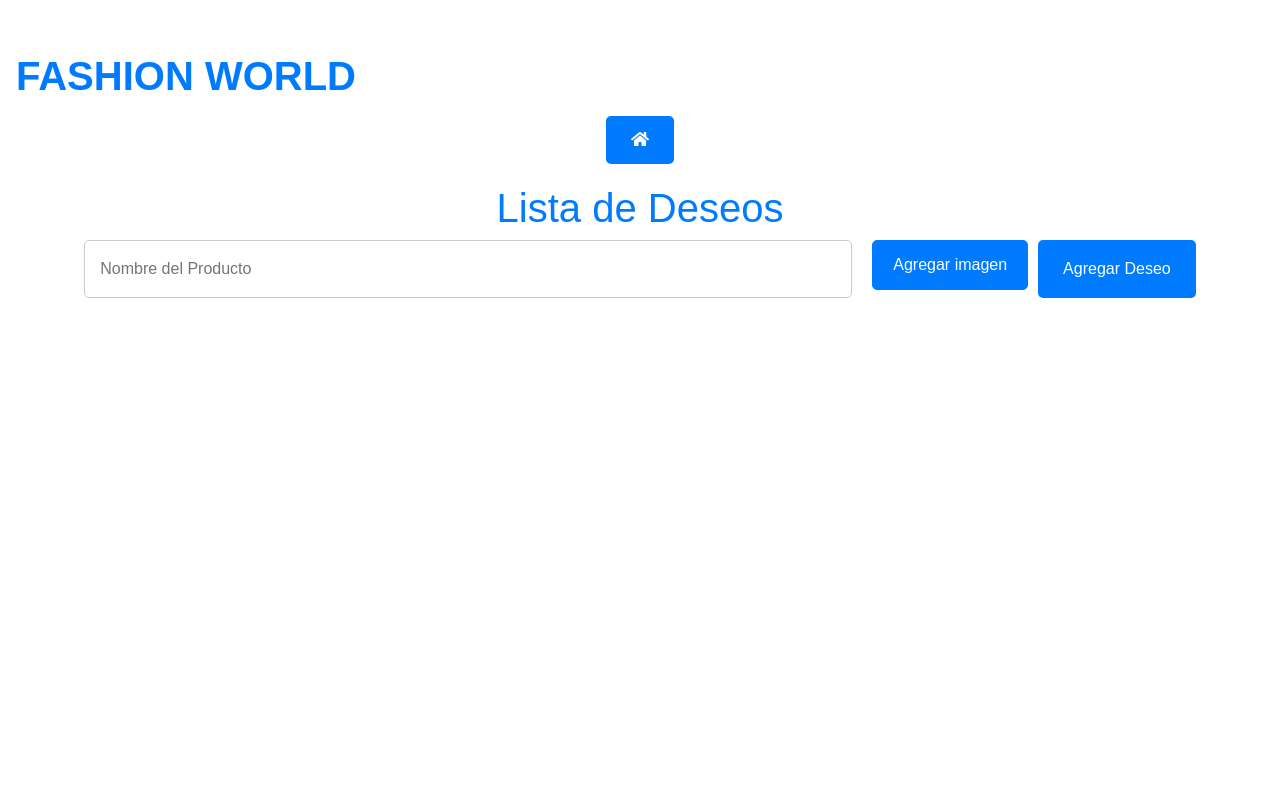
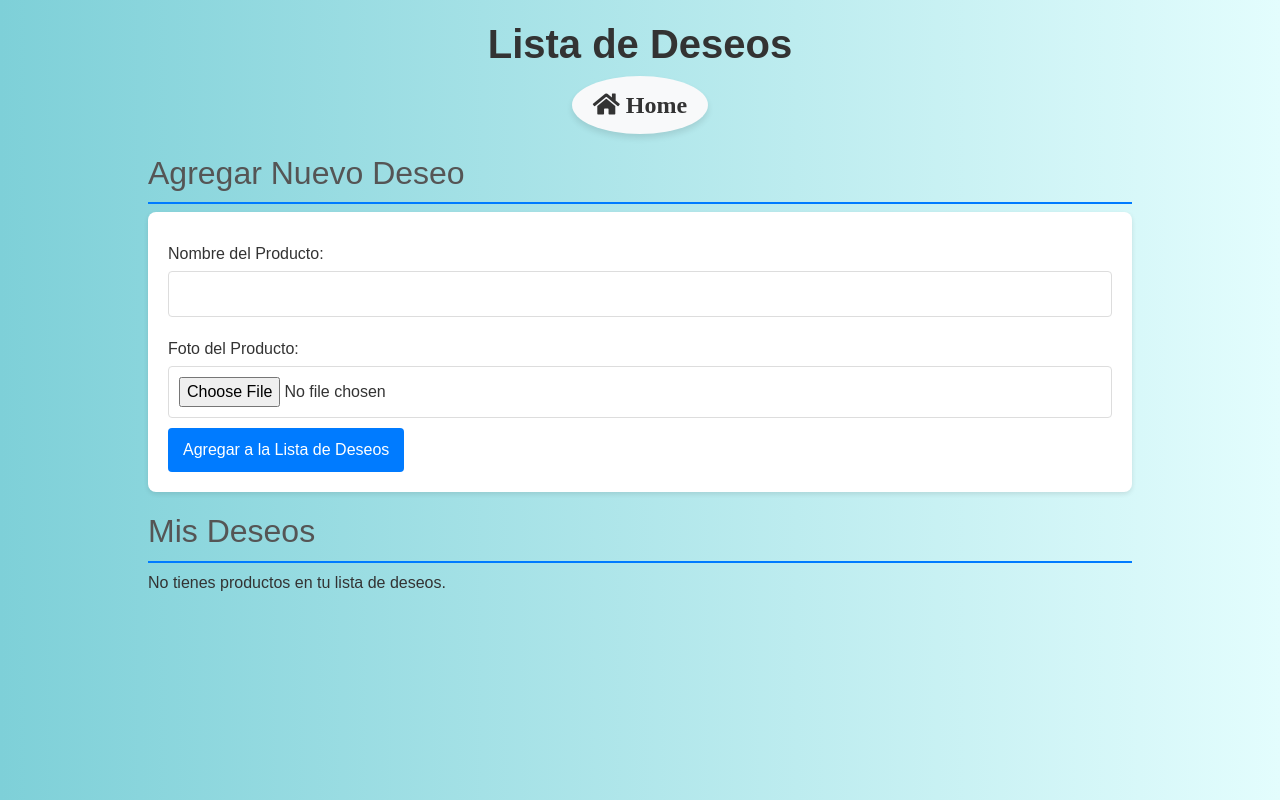
Before and after one commit to mayra760/fashionWorld, a PHP site: page /fashionWorld/facturacion/lista_deseos.php in a window 1280 px wide. Run offline with PHP 8.4, Linux system fonts and the light colour scheme; tables that the repository leaves empty hold one stand-in row (values such as "Sample post"); some libraries are stand-ins or nearby versions.

Commit message:
Add files via upload

```diff
--- /dev/null
+++ b/css/listaDeseos.css
@@ -0,0 +1,134 @@
+
+body {
+    font-family: Arial, sans-serif;
+    margin: 0;
+    padding: 0;
+    background-color: #f4f4f9;
+}
+
+.container {
+    width: 80%;
+    margin: 0 auto;
+    padding: 20px;
+}
+
+h1 {
+    color: #333;
+    text-align: center;
+}
+
+h2 {
+    color: #555;
+    margin-top: 20px;
+    border-bottom: 2px solid #007BFF;
+    padding-bottom: 10px;
+}
+
+form {
+    background: #fff;
+    padding: 20px;
+    border-radius: 8px;
+    box-shadow: 0 2px 5px rgba(0, 0, 0, 0.1);
+    margin-bottom: 20px;
+}
+
+form label {
+    display: block;
+    margin: 10px 0 5px;
+    color: #333;
+}
+
+form input[type="text"],
+form input[type="file"] {
+    width: 100%;
+    padding: 10px;
+    border: 1px solid #ddd;
+    border-radius: 4px;
+    margin-bottom: 10px;
+}
+
+form button {
+    background-color: #007BFF;
+    color: #fff;
+    border: none;
+    padding: 10px 15px;
+    border-radius: 4px;
+    cursor: pointer;
+    font-size: 16px;
+}
+
+form button:hover {
+    background-color: #0056b3;
+}
+
+.deseos {
+    display: flex;
+    flex-wrap: wrap;
+    gap: 20px;
+}
+
+.deseo {
+    background: #fff;
+    border: 1px solid #ddd;
+    border-radius: 8px;
+    padding: 15px;
+    box-shadow: 0 2px 5px rgba(0, 0, 0, 0.1);
+    flex: 1;
+    max-width: calc(33% - 20px);
+}
+
+.deseo img {
+    width: 100%;
+    height: auto;
+    border-radius: 8px;
+    margin-bottom: 10px;
+}
+
+.deseo .nombre {
+    font-size: 18px;
+    font-weight: bold;
+    color: #333;
+    margin-bottom: 10px;
+}
+
+.deseo .acciones {
+    text-align: right;
+}
+
+.deseo form {
+    display: inline;
+    margin: 0;
+}
+
+.deseo button {
+    background-color: #dc3545;
+    border: none;
+    padding: 8px 12px;
+    color: #fff;
+    border-radius: 4px;
+    cursor: pointer;
+    font-size: 14px;
+}
+
+.deseo button:hover {
+    background-color: #c82333;
+}
+
+.mensaje {
+    padding: 10px;
+    border-radius: 4px;
+    margin-bottom: 20px;
+    text-align: center;
+}
+
+.mensaje.exito {
+    background-color: #d4edda;
+    color: #155724;
+    border: 1px solid #c3e6cb;
+}
+
+.mensaje.error {
+    background-color: #f8d7da;
+    color: #721c24;
+    border: 1px solid #f5c6cb;
+}
--- a/css/ofertaVis.css
+++ b/css/ofertaVis.css
@@ -62,3 +62,36 @@
     border-radius: 5px;
     font-size: 1em;
 }
+
+/*estilo de la casita de la vista para regresar al inicio*/
+
+.producto img {
+    width: 80%;
+    height: 60%;
+    transition: transform 0.1s ease;
+}
+.producto:hover {
+    transform: scale(1.1);
+}
+.producto:hover img {
+    transform: scale(2.2);
+}
+
+/************************* */
+.btn-home {
+display: inline-block;
+font-size: 24px;
+padding: 10px 20px;
+border-radius: 50%;
+background-color: #f8f9fa;
+color: #333;
+text-align: center;
+text-decoration: none;
+box-shadow: 0px 4px 6px rgba(0, 0, 0, 0.1);
+transition: background-color 0.3s ease, color 0.3s ease;
+}
+
+.btn-home:hover {
+background-color: #007bff;
+color: #fff;
+}
--- a/facturacion/funciones_deseos.php
+++ b/facturacion/funciones_deseos.php
@@ -1,45 +1,56 @@
 <?php
-include '../method/db_fashion/cb.php'; // Asegúrate de que este es el archivo correcto
 
 class Deseos {
-    public static function agregarDeseo($documento_usuario, $nombre_producto, $foto_referencia) {
-        global $conexion; // Usa la conexión global desde el archivo de conexión
-        $stmt = $conexion->prepare("INSERT INTO tb_lista_deseos (documento_usuario, nombre_producto, foto_referencia) VALUES (?, ?, ?)");
-        $stmt->bind_param("iss", $documento_usuario, $nombre_producto, $foto_referencia);
-        $stmt->execute();
-        $stmt->close();
+    private static $db;
+
+    // Método para establecer la conexión a la base de datos
+    public static function setDb($database) {
+        self::$db = $database;
     }
 
-    public static function obtenerDeseos($documento) {
-        global $conexion; // Usa la conexión global
-        $stmt = $conexion->prepare("SELECT * FROM tb_lista_deseos WHERE documento = ?" );
-        $stmt->bind_param("i", $documento);
-        $stmt->execute();
-        $result = $stmt->get_result();
-        $deseos = $result->fetch_all(MYSQLI_ASSOC);
-        $stmt->close();
-        return $deseos;
+    // Método para agregar un producto a la lista de deseos
+    public static function agregarDeseo($documento, $nombreProducto, $fotoReferencia) {
+        if (self::$db === null) {
+            throw new Exception("La conexión a la base de datos no está establecida.");
+        }
+        $sql = "INSERT INTO tb_lista_deseos (documento, nombre_producto, foto_referencia)
+                VALUES (?, ?, ?)";
+        $stmt = self::$db->prepare($sql);
+        if ($stmt === false) {
+            throw new Exception("Error en la preparación de la consulta: " . self::$db->error);
+        }
+        $stmt->bind_param("sss", $documento, $nombreProducto, $fotoReferencia);
+        return $stmt->execute();
     }
 
-    public static function actualizarDeseo($id_deseo, $nombre_producto, $foto_referencia) {
-        global $conexion; // Usa la conexión global
-        if ($foto_referencia) {
-            $stmt = $conexion->prepare("UPDATE tb_lista_deseos SET nombre_producto = ?, foto_referencia = ? WHERE id_deseo = ?");
-            $stmt->bind_param("ssi", $nombre_producto, $foto_referencia, $id_deseo);
-        } else {
-            $stmt = $conexion->prepare("UPDATE tb_lista_deseos SET nombre_producto = ? WHERE id_deseo = ?");
-            $stmt->bind_param("si", $nombre_producto, $id_deseo);
+    // Método para obtener todos los deseos de un usuario
+    public static function obtenerDeseos($documento) {
+        if (self::$db === null) {
+            throw new Exception("La conexión a la base de datos no está establecida.");
         }
+        $sql = "SELECT id_deseo, nombre_producto, foto_referencia
+                FROM tb_lista_deseos WHERE documento = ?";
+        $stmt = self::$db->prepare($sql);
+        if ($stmt === false) {
+            throw new Exception("Error en la preparación de la consulta: " . self::$db->error);
+        }
+        $stmt->bind_param("s", $documento);
         $stmt->execute();
-        $stmt->close();
+        return $stmt->get_result();
     }
 
-    public static function eliminarDeseo($id_deseo) {
-        global $conexion; // Usa la conexión global
-        $stmt = $conexion->prepare("DELETE FROM tb_lista_deseos WHERE id_deseo = ?");
-        $stmt->bind_param("i", $id_deseo);
-        $stmt->execute();
-        $stmt->close();
+    // Método para eliminar un deseo por su ID
+    public static function eliminarDeseo($idDeseo) {
+        if (self::$db === null) {
+            throw new Exception("La conexión a la base de datos no está establecida.");
+        }
+        $sql = "DELETE FROM tb_lista_deseos WHERE id_deseo = ?";
+        $stmt = self::$db->prepare($sql);
+        if ($stmt === false) {
+            throw new Exception("Error en la preparación de la consulta: " . self::$db->error);
+        }
+        $stmt->bind_param("i", $idDeseo);
+        return $stmt->execute();
     }
 }
 ?>
--- a/facturacion/lista_deseos.php
+++ b/facturacion/lista_deseos.php
@@ -1,39 +1,27 @@
 <?php
-include 'funciones_deseos.php';
+require_once 'funciones_deseos.php'; // Asegúrate de que la ruta sea correcta
 
-// Configura la conexión a la base de datos
-include('../method/db_fashion/cb.php');
+// Establece la conexión a la base de datos
+$host = 'localhost';
+$user = 'root';
+$password = 'root';
+$database = 'fw';
 
-session_start();
-$documento = 4;
-$mensaje = "";
+$conn = new mysqli($host, $user, $password, $database);
 
-
-// Manejo de formulario
-if ($_SERVER['REQUEST_METHOD'] === 'POST') {
-    if (isset($_POST['agregar'])) {
-        $nombre_producto = $_POST['nombre_producto'];
-        $foto_referencia = $_FILES['foto_referencia']['name'];
-        move_uploaded_file($_FILES['foto_referencia']['tmp_name'], "imagenes/" . $foto_referencia);
-        Deseos::agregarDeseo($documento, $nombre_producto, $foto_referencia);
-        $mensaje = "Deseo agregado con éxito.";
-    } elseif (isset($_POST['actualizar'])) {
-        $id_deseo = $_POST['id_deseo'];
-        $nombre_producto = $_POST['nombre_producto'];
-        $foto_referencia = $_FILES['foto_referencia']['name'];
-        if ($foto_referencia) {
-            move_uploaded_file($_FILES['foto_referencia']['tmp_name'], "imagenes/" . $foto_referencia);
-        }
-        Deseos::actualizarDeseo($id_deseo, $nombre_producto, $foto_referencia);
-        $mensaje = "Deseo actualizado con éxito.";
-    } elseif (isset($_POST['eliminar'])) {
-        $id_deseo = $_POST['id_deseo'];
-        Deseos::eliminarDeseo($id_deseo);
-        $mensaje = "Deseo eliminado con éxito.";
-    }
+// Verifica si hay algún error en la conexión
+if ($conn->connect_error) {
+    die("Error de conexión: " . $conn->connect_error);
 }
 
-$deseos = Deseos::obtenerDeseos($documento);
+// Establecer la conexión en la clase Deseos
+Deseos::setDb($conn);
+
+$documentoUsuario = "123456789"; // Este valor debe ser dinámico según el usuario logueado
+$deseos = Deseos::obtenerDeseos($documentoUsuario);
+
+// Obtener mensaje de confirmación, si existe
+$mensaje = isset($_GET['mensaje']) ? htmlspecialchars($_GET['mensaje']) : '';
 ?>
 
 <!DOCTYPE html>
@@ -41,66 +29,51 @@
 <head>
     <meta charset="UTF-8">
     <meta name="viewport" content="width=device-width, initial-scale=1.0">
+    <title>Lista de Deseos</title>
     <link href="https://stackpath.bootstrapcdn.com/bootstrap/4.4.1/css/bootstrap.min.css" rel="stylesheet">
     <link href="https://cdnjs.cloudflare.com/ajax/libs/font-awesome/5.10.0/css/all.min.css" rel="stylesheet">
-    <title>Lista de Deseos</title>
-    <link rel="stylesheet" href="../css/styles_deseos.css">
+    <link href="../css/listaDeseos.css" rel="stylesheet">
+    <link href="../css/ofertaVis.css" rel="stylesheet">
 </head>
-<body><br>
-<nav class="nav">
-    <li class="nav-item">
-        <a class="nav-link active" href="#"><h1><B>FASHION WORLD</B></h1></a>
-    </li>
-</nav>
-<center><a href="../usuarios/navUser.php" class="btn btn-home"><i class="fas fa-home"></i></a></center>
-
-<h1>Lista de Deseos</h1>
-
-
-
-    <!-- Mensaje de confirmación -->
-    <div id="mensaje" class="mensaje"><?php echo $mensaje; ?></div>
-
-<!-- Formulario para agregar deseos -->
-    <form class="form-deseos" action="lista_deseos.php" method="POST" enctype="multipart/form-data">
-        <input type="text" name="nombre_producto" placeholder="Nombre del Producto" required>
-        <input type="file" name="foto_referencia" id="foto_referencia">
-        <label for="foto_referencia" class="custom-file-upload">Agregar imagen</label>
-        <button class="btn" type="submit" name="agregar">Agregar Deseo</button>
-    </form>
-
-
-    <ul>
-    <?php foreach ($deseos as $deseo): ?>
-    <li>
-        <h3><?php echo htmlspecialchars($deseo['nombre_producto']); ?></h3>
-        <?php if ($deseo['foto_referencia']): ?>
-            <img src="imagenes/<?php echo htmlspecialchars($deseo['foto_referencia']); ?>" alt="Foto de Referencia">
+<body>
+    <div class="container">
+        <h1>Lista de Deseos</h1>
+        <center><a href="../usuarios/navUser.php" class="btn btn-home"><i class="fas fa-home"> Home</i></a></center>
+        <?php if ($mensaje): ?>
+            <div class="mensaje <?php echo strpos($mensaje, 'Error') === false ? 'exito' : 'error'; ?>">
+                <?php echo $mensaje; ?>
+            </div>
         <?php endif; ?>
 
-        <!-- Formulario para actualizar o eliminar deseo -->
-        <form action="lista_deseos.php" method="POST" enctype="multipart/form-data">
-                <input type="hidden" name="id_deseo" value="<?php echo $deseo['id_deseo']; ?>">
-                <input type="text" name="nombre_producto" value="<?php echo htmlspecialchars($deseo['nombre_producto']); ?>" required>
-                <input type="file" name="foto_referencia" id="foto_referencia_<?php echo $deseo['id_deseo']; ?>">
-                <div>
-                    <label for="foto_referencia_<?php echo $deseo['id_deseo']; ?>" class="custom-file-upload">Agregar imagen</label>
-                    <button class="btn btn-primary" type="submit" name="actualizar">Actualizar Deseo</button>
-                    <button class="btn btn-danger" type="submit" name="eliminar">Eliminar Deseo</button>
-                </div>
-            </form>
-    <?php endforeach; ?>
-    </ul>
-    <script>
-        // Mostrar mensaje de confirmación si existe
-        const mensaje = document.getElementById('mensaje');
-        if (mensaje.textContent.trim() !== "") {
-            mensaje.style.display = 'block';
-            setTimeout(() => {
-                mensaje.style.display = 'none';
-            }, 3000);
-        }
-    </script>
+        <h2>Agregar Nuevo Deseo</h2>
+        <form action="controladorDeseo.php" method="post" enctype="multipart/form-data">
+            <input type="hidden" name="documento" value="<?php echo htmlspecialchars($documentoUsuario); ?>">
+            <label for="nombre_producto">Nombre del Producto:</label>
+            <input type="text" name="nombre_producto" required>
+            <label for="foto_referencia">Foto del Producto:</label>
+            <input type="file" name="foto_referencia" accept="image/*" required>
+            <button type="submit" name="accion" value="agregar">Agregar a la Lista de Deseos</button>
+        </form>
 
+        <h2>Mis Deseos</h2>
+        <?php if ($deseos->num_rows > 0): ?>
+            <div class="deseos">
+                <?php while ($deseo = $deseos->fetch_assoc()): ?>
+                    <div class="deseo">
+                        <img src="<?php echo htmlspecialchars($deseo['foto_referencia']); ?>" alt="Foto del Producto">
+                        <div class="nombre"><?php echo htmlspecialchars($deseo['nombre_producto']); ?></div>
+                        <div class="acciones">
+                            <form action="controladorDeseo.php" method="post">
+                                <input type="hidden" name="id_deseo" value="<?php echo htmlspecialchars($deseo['id_deseo']); ?>">
+                                <button type="submit" name="accion" value="eliminar">Eliminar de la Lista</button>
+                            </form>
+                        </div>
+                    </div>
+                <?php endwhile; ?>
+            </div>
+        <?php else: ?>
+            <p>No tienes productos en tu lista de deseos.</p>
+        <?php endif; ?>
+    </div>
 </body>
 </html>
--- a/usuarios/conBaBus.php
+++ b/usuarios/conBaBus.php
@@ -21,6 +21,4 @@
     header("location:../index.php");
 }
 
-
-
 include("navUser.php");
--- a/usuarios/navUser.php
+++ b/usuarios/navUser.php
@@ -1,6 +1,7 @@
 <!doctype html>
 <html lang="en">
   <head>
+    <title>INICIO USUARIO</title>
      <!-- Google tag (gtag.js) -->
      <script async src="https://www.googletagmanager.com/gtag/js?id=G-MW395SN41J"></script>
         <script>
@@ -54,6 +55,7 @@
         <li class="nav-item"><a class="nav-link active" aria-current="page" href="controlador.php?seccion=seccion4">Video</a></li>
         <li class="nav-item"><a class="nav-link active" aria-current="page" href="controlador.php?seccion=seccion6">Ver</a></li>
         <li class="nav-item"><a class="nav-link active" aria-current="page" href="https://www.sena.edu.co" target="blank">Ir al Sena</a></li>
+        <li class="nav-item"><a class="nav-link active" aria-current="page" href="../facturacion/fechaEspecial.php">Fechas Especiales</a></li>
         </ul>
         <form id="formulario"class="d-flex ms-auto">
           <input id="nombrePro" class="form-control me-2" type="search" placeholder="producto" aria-label="Search">
```
Also changed, not shown: css/fechas_espe.css (added, +68 -0 lines), css/homeAdmi.css (added, +11 -0 lines), css/style2.css (+0 -13 lines), facturacion/controlFechas.php (added, +46 -0 lines), facturacion/controladorDeseo.php (added, +70 -0 lines), facturacion/fechaEspecial.php (added, +70 -0 lines), facturacion/modeloFechaEspe.php (added, +27 -0 lines), usuarios/actuUser.php (line endings or trailing spaces).
